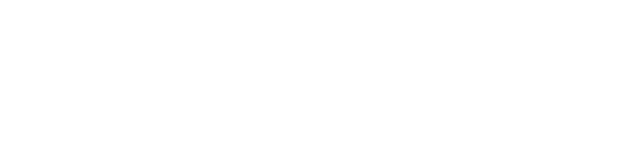
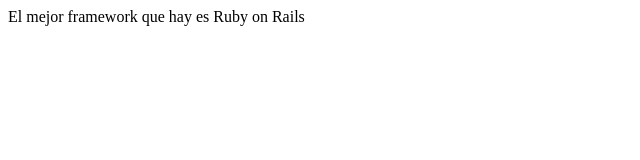
Before and after one commit to srosales/colaborar-master, a plain HTML site: page index.html in a window 1280 px wide. Shown: the whole page, without its empty margins (0-640 px from the left). Drawn offline with Linux system fonts and the light colour scheme.

Commit message:
feature: Add best framework

```diff
--- a/index.html
+++ b/index.html
@@ -4,6 +4,6 @@
     <title></title>
 </head>
 <body>
-
+  El mejor framework que hay es Ruby on Rails
 </body>
 </html>
```
